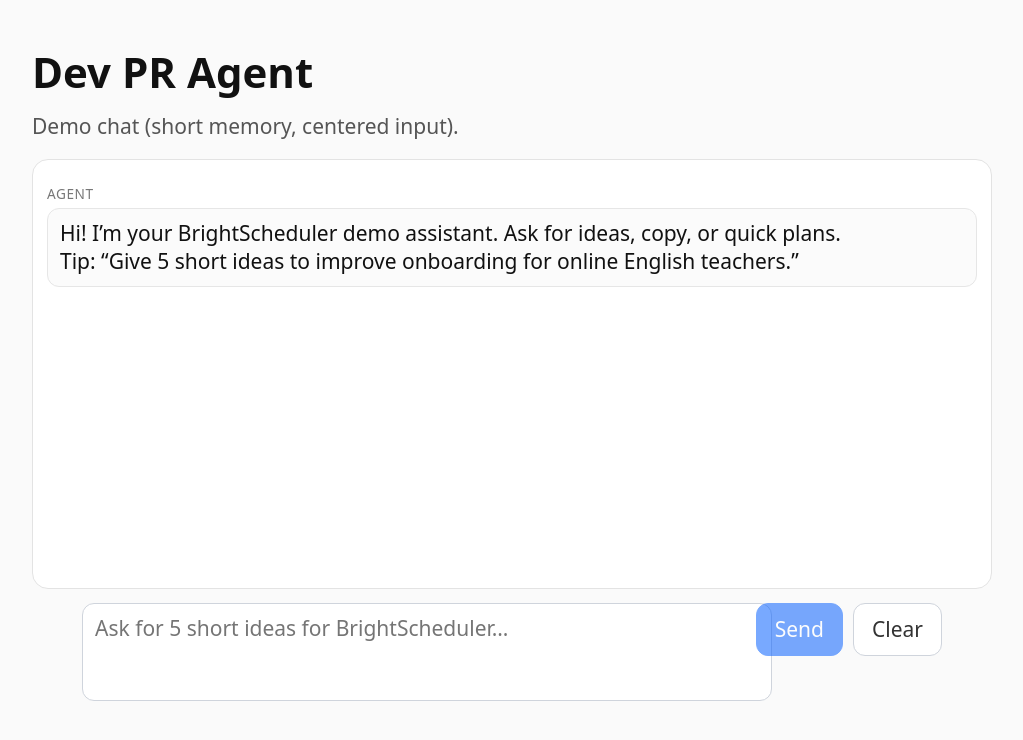
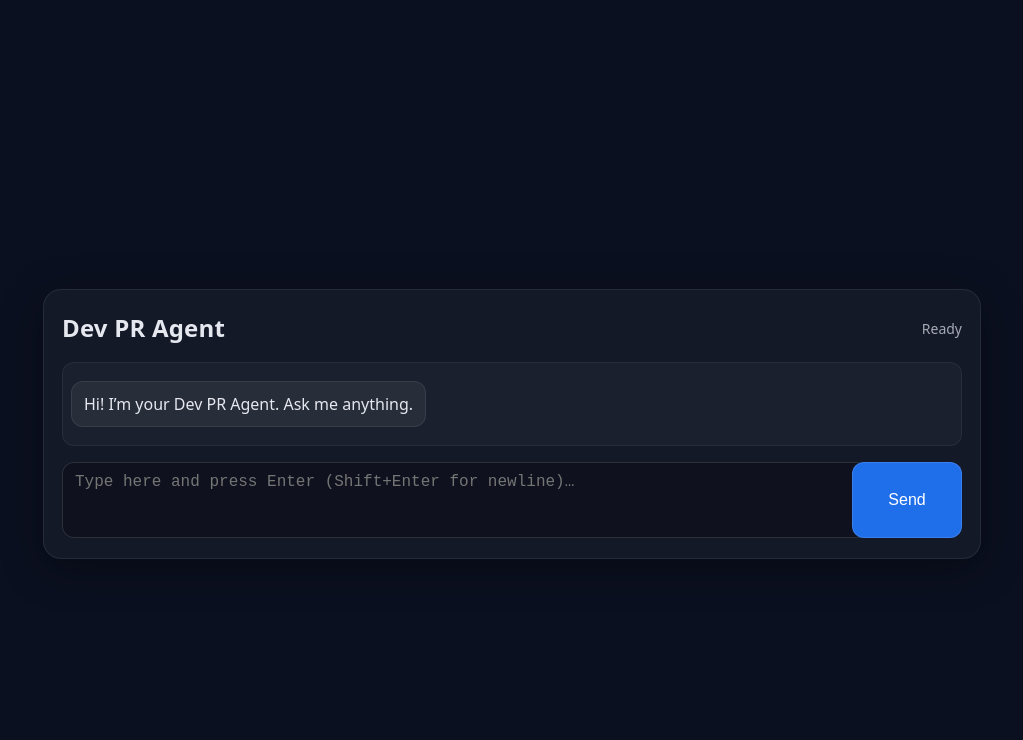
Before and after one commit to Ruskie1407/Dev-PR-Agent, a Next.js app: page / in a window 1280 px wide. Shown: the top 740 px of the page, without its empty margins (128-1151 px from the left). Built offline with nearby package versions, Linux system fonts and the light colour scheme.

Commit message:
feat(ui): restore centered dashboard at /

```diff
--- a/app/page.tsx
+++ b/app/page.tsx
@@ -1,216 +1,118 @@
-'use client';
+"use client";
+import * as React from "react";
 
-import * as React from 'react';
+type Msg = { role: "you" | "agent"; text: string };
 
-type Msg = { id: string; role: 'user' | 'agent'; text: string };
-
-export default function Dashboard() {
-  const [input, setInput] = React.useState('');
+export default function Home() {
+  const [input, setInput] = React.useState("");
   const [busy, setBusy] = React.useState(false);
-  const [messages, setMessages] = React.useState<Msg[]>([
-    {
-      id: 'welcome',
-      role: 'agent',
-      text:
-        'Hi! I’m your BrightScheduler demo assistant. Ask for ideas, copy, or quick plans.\n' +
-        'Tip: “Give 5 short ideas to improve onboarding for online English teachers.”'
-    }
+  const [msgs, setMsgs] = React.useState<Msg[]>([
+    { role: "agent", text: "Hi! I’m your Dev PR Agent. Ask me anything." },
   ]);
 
-  // ---- short memory (localStorage)
-  React.useEffect(() => {
+  async function send(text: string) {
+    if (!text.trim()) return;
+    setMsgs(m => [...m, { role: "you", text }]);
+    setBusy(true);
     try {
-      const saved = localStorage.getItem('devpr_chat');
-      if (saved) {
-        const arr = JSON.parse(saved);
-        if (Array.isArray(arr)) setMessages(arr);
-      }
-    } catch {}
-  }, []);
-  React.useEffect(() => {
-    try { localStorage.setItem('devpr_chat', JSON.stringify(messages)); } catch {}
-  }, [messages]);
-
-  // ---- auto-scroll inside the chat window
-  const boxRef = React.useRef<HTMLDivElement>(null);
-  React.useEffect(() => {
-    const el = boxRef.current;
-    if (el) el.scrollTo({ top: el.scrollHeight });
-  }, [messages]);
-
-  async function send(text: string) {
-    if (!text.trim() || busy) return;
-    setBusy(true);
-
-    const id = crypto.randomUUID?.() ?? String(Date.now());
-    setMessages(m => [...m, { id, role: 'user', text }]);
-
-    try {
-      const res = await fetch('/api/agent', {
-        method: 'POST',
-        headers: { 'content-type': 'application/json' },
-        body: JSON.stringify({ input: text })
+      const res = await fetch("/api/agent", {
+        method: "POST",
+        headers: { "content-type": "application/json" },
+        body: JSON.stringify({ input: text }),
       });
-
-      // try JSON first, fall back to text
-      let reply = '';
-      try {
-        const j = await res.json();
-        reply = (j.reply || j.output || j.text || '') as string;
-      } catch {
-        reply = await res.text();
-      }
-      if (!reply) reply = 'OK';
-
-      setMessages(m => [...m, { id: (crypto.randomUUID?.() ?? String(Date.now()+1)), role: 'agent', text: reply }]);
+      const data = await res.json().catch(() => ({}));
+      const reply = data.reply || data.message || data.text || (res.ok ? "OK" : `Error ${res.status}`);
+      setMsgs(m => [...m, { role: "agent", text: String(reply) }]);
     } catch (e: any) {
-      setMessages(m => [...m, { id: (crypto.randomUUID?.() ?? String(Date.now()+2)), role: 'agent', text: `Error: ${e?.message || e}` }]);
+      setMsgs(m => [...m, { role: "agent", text: "Network error." }]);
     } finally {
       setBusy(false);
+      setInput("");
     }
   }
 
-  // textarea auto-grow (up to ~6 lines)
-  const taRef = React.useRef<HTMLTextAreaElement>(null);
-  function autoGrow() {
-    const ta = taRef.current;
-    if (!ta) return;
-    ta.style.height = 'auto';
-    const max = 6 * 28; // 6 lines * line-height
-    ta.style.height = Math.min(ta.scrollHeight, max) + 'px';
-  }
-  React.useEffect(() => { autoGrow(); }, []);
-
   function onSubmit(e: React.FormEvent) {
     e.preventDefault();
-    const t = input;
-    setInput('');
-    autoGrow();
-    send(t);
+    send(input);
   }
 
   return (
-    <div className="wrap">
-      <h1>Dev PR Agent</h1>
-      <p className="subtitle">Demo chat (short memory, centered input).</p>
+    <main style={{
+      minHeight:"100svh", display:"grid", placeItems:"center",
+      background:"#0b1020", color:"#e6e8ef", padding:"24px"
+    }}>
+      <div style={{
+        width:"min(900px, 92vw)",
+        display:"grid",
+        gridTemplateRows:"auto 1fr auto",
+        gap:"16px",
+        background:"rgba(255,255,255,0.04)",
+        border:"1px solid rgba(255,255,255,0.08)",
+        borderRadius:"18px",
+        boxShadow:"0 10px 40px rgba(0,0,0,0.35)",
+        padding:"20px 18px",
+        maxHeight:"85svh"
+      }}>
+        <header style={{display:"flex",justifyContent:"space-between",alignItems:"center"}}>
+          <h1 style={{margin:0, fontSize:24, letterSpacing:0.2}}>Dev PR Agent</h1>
+          <div style={{opacity:0.7, fontSize:14}}>{busy ? "Thinking…" : "Ready"}</div>
+        </header>
 
-      {/* Chat window (about half the viewport, scrollable) */}
-      <div ref={boxRef} className="chatbox" aria-label="Chat history">
-        {messages.map(m => (
-          <div key={m.id} className={`msg ${m.role}`}>
-            <div className="who">{m.role === 'user' ? 'You' : 'Agent'}</div>
-            <div className="bubble">{m.text}</div>
+        <section style={{
+          overflowY:"auto", padding:"8px", borderRadius:12,
+          background:"rgba(255,255,255,0.03)", border:"1px solid rgba(255,255,255,0.06)"
+        }}>
+          {msgs.map((m, i) => (
+            <div key={i} style={{
+              margin:"10px 0", display:"flex",
+              justifyContent: m.role === "you" ? "flex-end" : "flex-start"
+            }}>
+              <div style={{
+                maxWidth:"85%", whiteSpace:"pre-wrap", lineHeight:1.5,
+                fontSize:16,
+                background: m.role === "you" ? "rgba(64,160,255,0.16)" : "rgba(255,255,255,0.06)",
+                border:"1px solid rgba(255,255,255,0.08)",
+                padding:"10px 12px", borderRadius:12
+              }}>
+                {m.text}
+              </div>
             </div>
           ))}
-      </div>
+        </section>
 
-      {/* Input row (kept relatively high on page by putting chat in fixed height) */}
-      <form onSubmit={onSubmit} className="inputrow" aria-label="Chat input">
+        <form onSubmit={onSubmit} style={{display:"grid", gap:10, gridTemplateColumns:"1fr auto"}}>
           <textarea
-          ref={taRef}
             value={input}
-          onChange={e => { setInput(e.target.value); autoGrow(); }}
-          placeholder="Ask for 5 short ideas for BrightScheduler…"
-          rows={2}
+            onChange={e => setInput(e.target.value)}
+            placeholder="Type here and press Enter (Shift+Enter for newline)…"
+            rows={3}
+            style={{
+              width:"100%", resize:"vertical", fontSize:16,
+              borderRadius:12, border:"1px solid rgba(255,255,255,0.12)",
+              background:"rgba(0,0,0,0.25)", color:"#e6e8ef",
+              padding:"10px 12px"
+            }}
+            onKeyDown={(e) => {
+              if (e.key === "Enter" && !e.shiftKey) {
+                e.preventDefault();
+                if (!busy) send(input);
+              }
+            }}
           />
           <button
             type="submit"
             disabled={busy || !input.trim()}
-          aria-label="Send"
+            style={{
+              minWidth:110, borderRadius:12, border:"1px solid rgba(255,255,255,0.12)",
+              background: busy ? "rgba(255,255,255,0.15)" : "#1f6feb",
+              color:"white", fontSize:16, cursor: busy ? "not-allowed":"pointer"
+            }}
+            aria-busy={busy}
           >
-          {busy ? 'Sending…' : 'Send'}
-        </button>
-        <button
-          type="button"
-          onClick={() => { try { localStorage.removeItem('devpr_chat'); } catch {}; setMessages(ms => ms.slice(0, 1)); }}
-          aria-label="Clear chat"
-          className="secondary"
-          disabled={busy}
-        >
-          Clear
+            {busy ? "Sending…" : "Send"}
           </button>
         </form>
-
-      <style jsx global>{`
-        /* ~16pt => ~21px base across the page */
-        html, body { font-size: 21px; }
-        body { margin: 0; background: #fafafa; color: #111; }
-      `}</style>
-      <style jsx>{`
-        .wrap {
-          max-width: 960px;
-          margin: 40px auto;
-          padding: 0 16px;
-        }
-        h1 { margin: 0 0 8px; font-weight: 700; }
-        .subtitle { margin: 0 0 16px; color: #555; }
-
-        .chatbox {
-          border: 1px solid #e3e3e3;
-          background: #fff;
-          border-radius: 16px;
-          padding: 14px;
-          overflow-y: auto;
-          /* Half-page height; won’t grow past this */
-          height: min(50vh, 520px);
-        }
-
-        .msg { margin: 10px 0; }
-        .who {
-          font-size: 0.65em;
-          text-transform: uppercase;
-          letter-spacing: .04em;
-          color: #777;
-          margin-bottom: 4px;
-        }
-        .bubble {
-          white-space: pre-wrap;
-          line-height: 1.35;
-          padding: 10px 12px;
-          border-radius: 12px;
-          border: 1px solid #e6e6e6;
-          background: #fbfbfb;
-        }
-        .msg.user .bubble { background: #eef5ff; border-color: #d7e7ff; }
-
-        .inputrow {
-          /* Keeps the input visually “higher” by not pushing it to page bottom */
-          margin: 14px auto 0;
-          display: grid;
-          grid-template-columns: 1fr auto auto;
-          gap: 10px;
-          align-items: start;
-          max-width: 860px;
-        }
-        textarea {
-          width: 100%;
-          font: inherit;
-          line-height: 28px;
-          padding: 10px 12px;
-          border-radius: 12px;
-          border: 1px solid #cfd4dc;
-          resize: none;            /* we auto-grow instead */
-          background: #fff;
-          outline: none;
-        }
-        textarea:focus { border-color: #7fb3ff; box-shadow: 0 0 0 3px rgba(127,179,255,.2); }
-
-        button {
-          font: inherit;
-          padding: 10px 18px;
-          border-radius: 12px;
-          border: 1px solid #0b63ff;
-          background: #0b63ff;
-          color: #fff;
-          cursor: pointer;
-        }
-        button[disabled] { opacity: .55; cursor: default; }
-        .secondary {
-          background: #fff;
-          color: #333;
-          border-color: #cfd4dc;
-        }
-      `}</style>
       </div>
+    </main>
   );
 }
```
Lines whose indentation alone changed are shown as unchanged.
